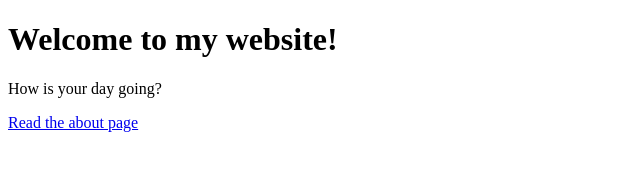
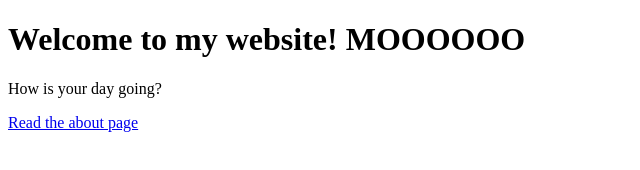
Before and after one commit to davidg4vfx/TestBed3, a plain HTML site: page index.html in a window 1280 px wide. Shown: the whole page, without its empty margins (0-640 px from the left). Drawn offline with Linux system fonts and the light colour scheme.

Commit message:
Update index.html

```diff
--- a/index.html
+++ b/index.html
@@ -1,10 +1,10 @@
 <!DOCTYPE html>
 <html>
   <head>
-    <title>My Cool Website BOOM BOOM BOOM</title>
+    <title>My Cool Website</title>
   </head>
   <body>
-	<h1>Welcome to my website! </h1>
+	<h1>Welcome to my website! MOOOOOO </h1>
 	<p>How is your day going? </p>
 	<a href="./about">Read the about page</a>
   </body>
```
